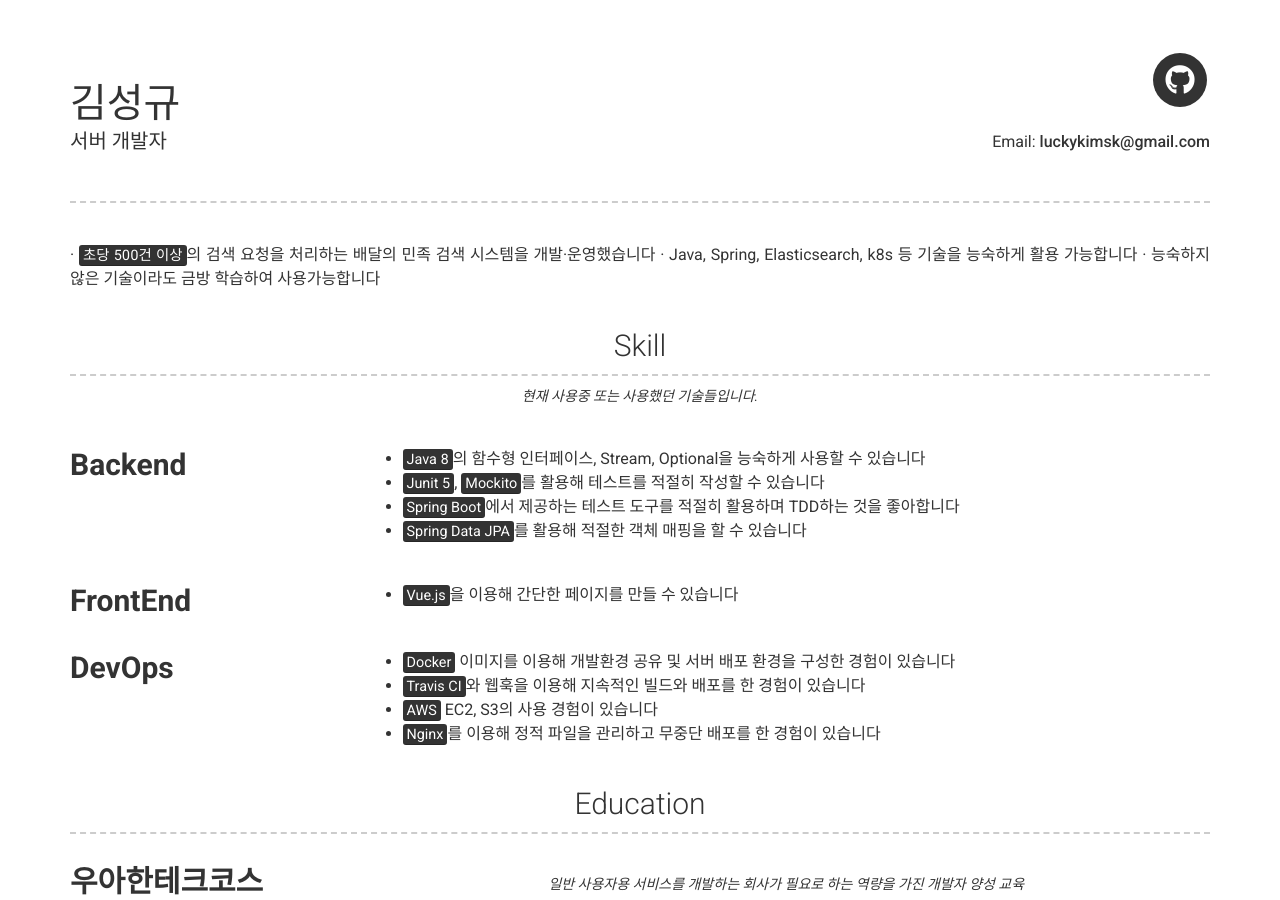
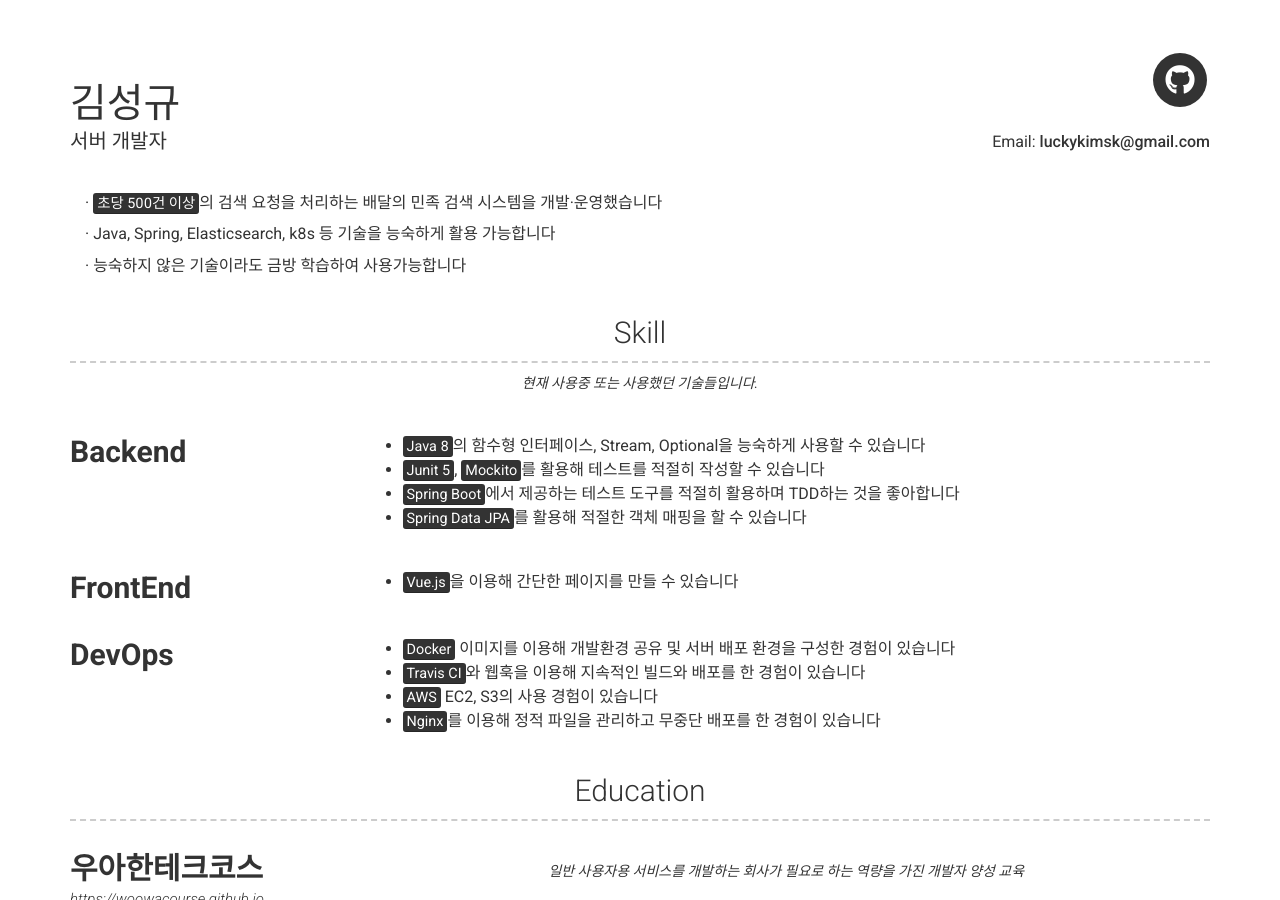
Before and after one commit to KimSeongGyu1/KimSeongGyu1.github.io, a Jekyll site: the page built from index.md, in a window 1280 px wide and 900 px high. Built offline with Jekyll 4.4.1, drawn with Linux system fonts in a browser that asks for light colours; nearby versions of some CDN libraries.

Commit message:
about 수정 테스트3

```diff
--- a/_config.yml
+++ b/_config.yml
@@ -29,7 +29,9 @@ about_title:
 #about_profile_image: images/developer.png
 about_content: | # this will include new lines to allow paragraphs
   · <mark>초당 500건 이상</mark>의 검색 요청을 처리하는 배달의 민족 검색 시스템을 개발·운영했습니다
+
   · Java, Spring, Elasticsearch, k8s 등 기술을 능숙하게 활용 가능합니다
+
   · 능숙하지 않은 기술이라도 금방 학습하여 사용가능합니다
 
 
--- a/_includes/about.html
+++ b/_includes/about.html
@@ -1,13 +1,5 @@
 <div class="container intro-container">
-  <h3>{{ site.about_title }}</h3>
-  <div class="row clearfix">
-    {%- if site.about_profile_image -%}
-      <div class="col-xs-12 col-sm-4 col-md-3 no-print">
-        <span class="profile-img" style="background-image: url({{ site.about_profile_image | relative_url }})"></span>
-      </div>
-    {%- endif -%}
-    <div class="{{ 'col-xs-12 ' }}{%- if site.about_profile_image -%}col-sm-8 col-md-9 col-print-12{%- endif -%}">
-      {{ site.about_content | strip | markdownify }}
-    </div>
+  <div class="{{ 'col-xs-12 ' }}{%- if site.about_profile_image -%}col-sm-8 col-md-9 col-print-12{%- endif -%}">
+    {{ site.about_content | strip | markdownify }}
   </div>
 </div>
```
